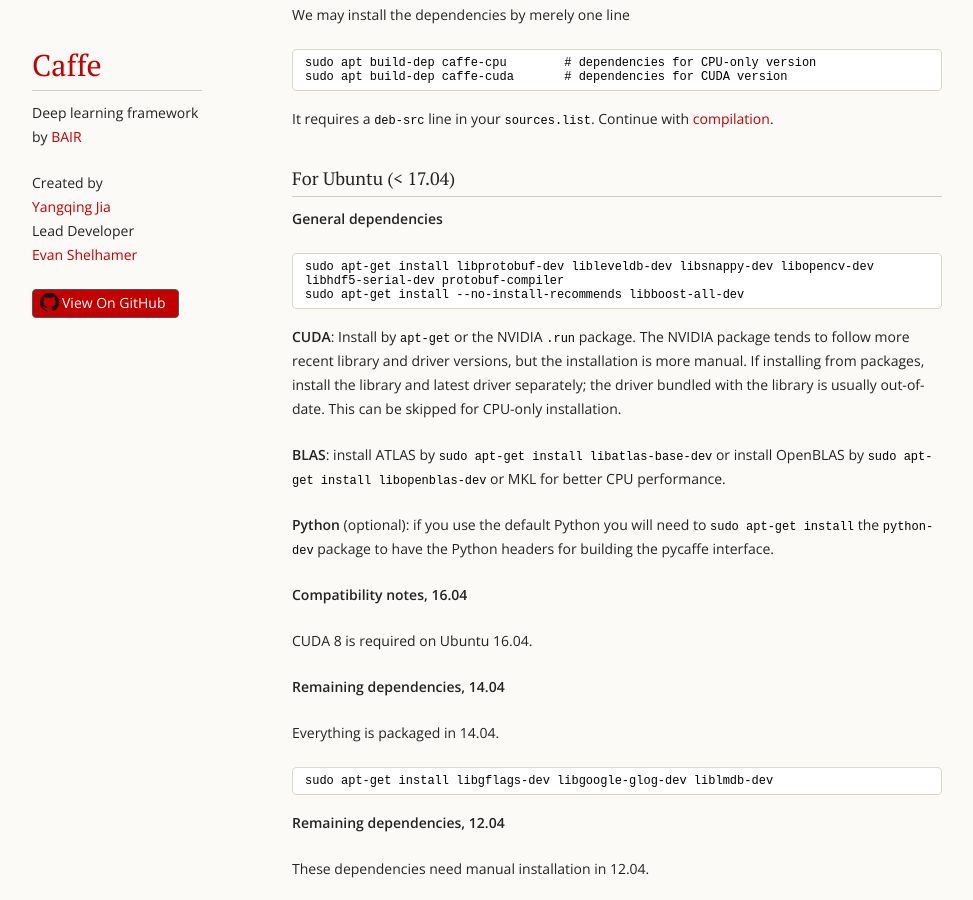
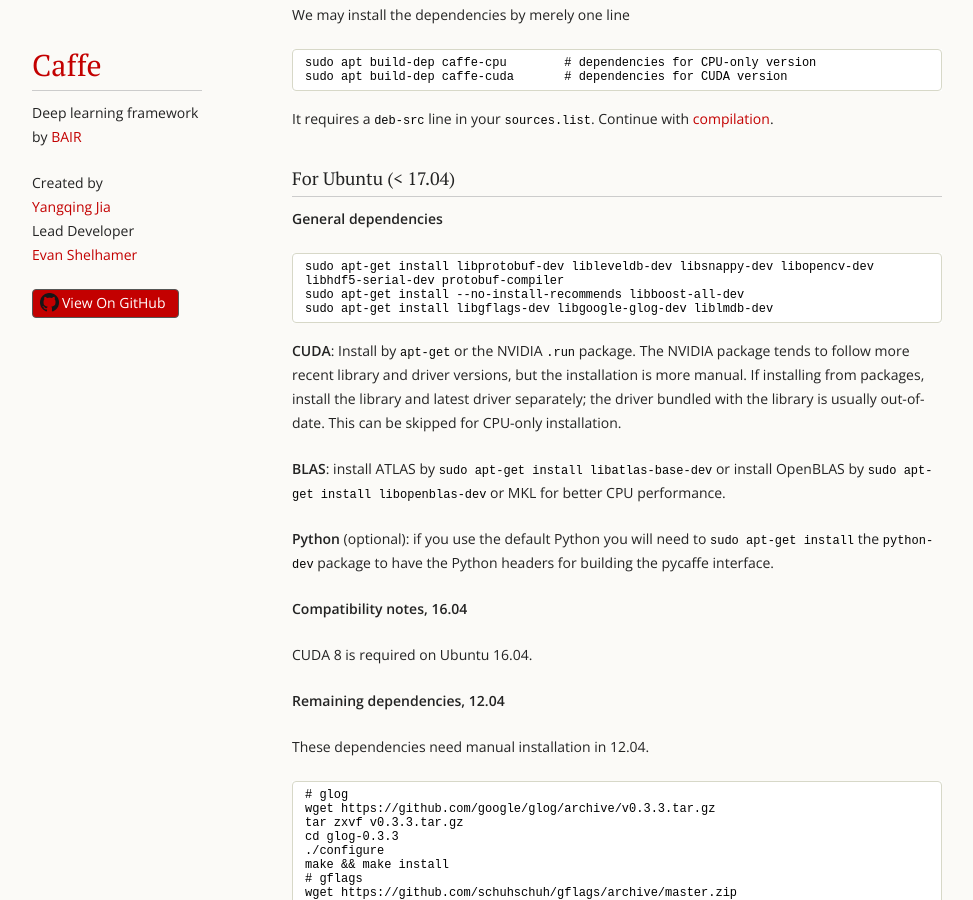
Before and after one commit to a0x8o/caffe, a Jekyll site: the page built from docs/install_apt.md, in a window 1280 px wide and 900 px high, scrolled down 621 px. Shown: the whole window, without its empty margins (18-991 px from the left). Built offline with Jekyll 4.4.1, drawn with Linux system fonts in a browser that asks for light colours.

Commit message:
2017-10-12:04:05:16

```diff
--- a/docs/install_apt.md
+++ b/docs/install_apt.md
@@ -53,12 +54,6 @@ This can be skipped for CPU-only installation.
 **Compatibility notes, 16.04**
 
 CUDA 8 is required on Ubuntu 16.04.
-
-**Remaining dependencies, 14.04**
-
-Everything is packaged in 14.04.
-
-    sudo apt-get install libgflags-dev libgoogle-glog-dev liblmdb-dev
 
 **Remaining dependencies, 12.04**
 
```
Also changed, not shown: other parts of docs/install_apt.md (+1 -0 lines).
